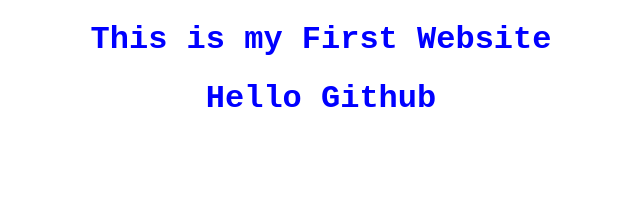
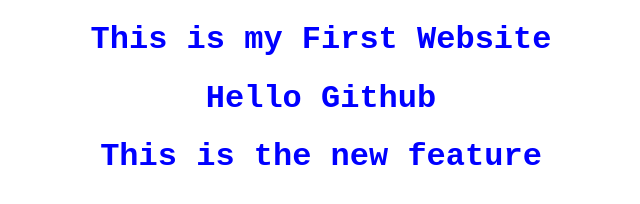
Before and after one commit to shammas-dev/git-learning, a plain HTML site: page index.html in a window 1280 px wide. Shown: the whole page, without its empty margins (319-959 px from the left). Drawn offline with Linux system fonts and the light colour scheme.

Commit message:
New Freature update

```diff
--- a/index.html
+++ b/index.html
@@ -9,5 +9,6 @@
 <body>
     <h1>This is my First Website</h1>
     <h1>Hello Github</h1>
+    <h1>This is the new feature</h1>
 </body>
 </html>
```
